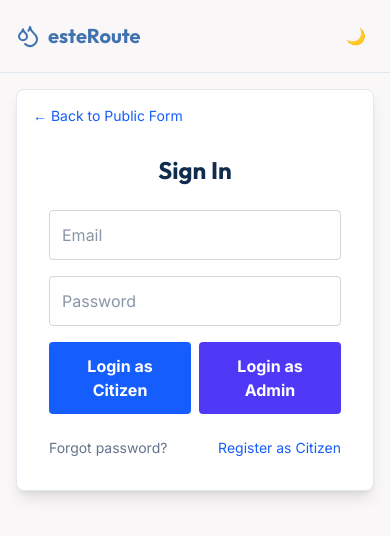
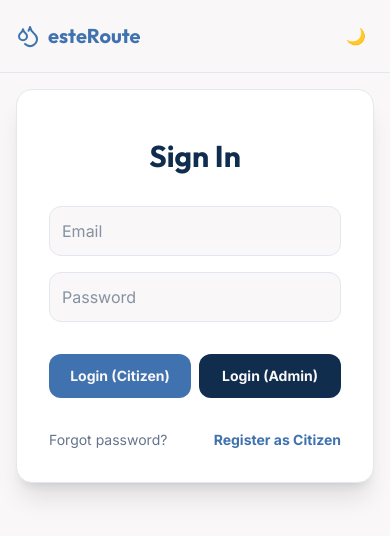
Before and after one commit to Goldenavs/esteRoute, a React (Vite) app in the folder frontend/: page /login in a window 390 px wide. Shown: the top 536 px of the page. Built offline with nearby package versions, Linux system fonts and the light colour scheme.

Commit message:
refactor: remove mobile-first constraints for citizen layout

```diff
--- a/frontend/src/App.tsx
+++ b/frontend/src/App.tsx
@@ -4,7 +4,6 @@ import CitizenLayout from './layouts/CitizenLayout'
 import AdminLayout from './layouts/AdminLayout'
 
 // Auth Pages
-import TemporaryAuth from './pages/auth/TemporaryAuth'
 import UniversalLogin from './pages/auth/UniversalLogin'
 import CitizenRegistration from './pages/auth/CitizenRegistration'
 import PasswordRecovery from './pages/auth/PasswordRecovery'
@@ -28,7 +27,6 @@ function App() {
       <Routes>
         {/* Auth Routing Group */}
         <Route element={<AuthLayout />}>
-          <Route path="/" element={<TemporaryAuth />} />
           <Route path="/login" element={<UniversalLogin />} />
           <Route path="/register" element={<CitizenRegistration />} />
           <Route path="/recovery" element={<PasswordRecovery />} />
@@ -49,8 +47,8 @@ function App() {
           <Route path="archive" element={<HistoricalArchiveView />} />
         </Route>
 
-        {/* Fallback */}
-        <Route path="*" element={<Navigate to="/" replace />} />
+        {/* Fallback to Login */}
+        <Route path="*" element={<Navigate to="/login" replace />} />
       </Routes>
     </Router>
   )
--- a/frontend/src/layouts/CitizenLayout.tsx
+++ b/frontend/src/layouts/CitizenLayout.tsx
@@ -1,5 +1,5 @@
 import { Outlet, Link, useLocation } from 'react-router-dom';
-import { Droplets, Home, MapPin, Activity } from 'lucide-react';
+import { Droplets, Home, MapPin, Activity, LogOut } from 'lucide-react';
 import { useTheme } from '../context/ThemeContext';
 import { clsx } from 'clsx';
 import { twMerge } from 'tailwind-merge';
@@ -18,20 +18,50 @@ export default function CitizenLayout() {
     <div className="min-h-screen bg-app-bg text-text-primary flex flex-col transition-colors duration-300">
       {/* Top Header */}
       <header className="bg-brand-primary text-brand-white p-4 flex justify-between items-center shadow-md border-b border-brand-dark sticky top-0 z-50 transition-colors duration-300">
-        <Link to="/citizen" className="flex items-center gap-2 font-heading font-bold text-xl hover:opacity-80 transition-opacity">
-          <Droplets className="w-6 h-6" />
-          <span>esteRoute Citizen</span>
-        </Link>
+        <div className="flex items-center gap-8">
+          <Link to="/citizen" className="flex items-center gap-2 font-heading font-bold text-xl hover:opacity-80 transition-opacity">
+            <Droplets className="w-6 h-6" />
+            <span>esteRoute Citizen</span>
+          </Link>
+
+          {/* Desktop Nav */}
+          <nav className="hidden md:flex items-center gap-2">
+            {navItems.map((item) => {
+              const isActive = location.pathname === item.path || (item.path !== '/citizen' && location.pathname.startsWith(item.path));
+              return (
+                <Link
+                  key={item.path}
+                  to={item.path}
+                  className={twMerge(
+                    clsx(
+                      "flex items-center gap-2 px-4 py-2 rounded-lg transition-colors font-medium text-sm",
+                      isActive
+                        ? "bg-brand-white/20 text-brand-white"
+                        : "text-brand-light hover:bg-brand-white/10 hover:text-brand-white"
+                    )
+                  )}
+                >
+                  <item.icon className="w-4 h-4" />
+                  <span>{item.name}</span>
+                </Link>
+              );
+            })}
+          </nav>
+        </div>
+
         <div className="flex items-center gap-4">
-          <Link to="/" className="text-sm font-medium hover:text-brand-light transition-colors">Change Role</Link>
           <button onClick={toggleTheme} className="p-2 rounded-full hover:bg-black/10 transition-colors">
             {theme === 'light' ? '🌙' : '☀️'}
           </button>
+          <Link to="/login" className="flex items-center gap-2 text-sm font-medium hover:text-brand-light transition-colors">
+            <LogOut className="w-4 h-4 hidden sm:block" />
+            <span>Logout</span>
+          </Link>
         </div>
       </header>
 
       {/* Main Content Area */}
-      <main className="flex-1 pb-20 md:pb-0 relative animate-fade-in p-4 md:p-6 lg:p-8 max-w-4xl mx-auto w-full">
+      <main className="flex-1 pb-20 md:pb-8 relative animate-fade-in p-4 md:p-6 lg:p-8 max-w-7xl mx-auto w-full">
         <Outlet />
       </main>
 
--- a/frontend/src/pages/auth/UniversalLogin.tsx
+++ b/frontend/src/pages/auth/UniversalLogin.tsx
@@ -3,28 +3,25 @@ import { Link } from 'react-router-dom'
 export default function UniversalLogin() {
   return (
     <div className="w-full flex justify-center">
-      <div className="bg-surface border border-border-subtle text-text-primary p-8 rounded-lg shadow-lg w-full max-w-md relative">
-        <Link to="/" className="absolute top-4 left-4 text-sm text-blue-600 hover:underline">
-          &larr; Back to Public Form
-        </Link>
-        <div className="mt-8 text-center">
-          <h2 className="text-2xl font-bold mb-6">Sign In</h2>
+      <div className="bg-surface border border-border-subtle text-text-primary p-8 rounded-2xl shadow-xl w-full max-w-md relative">
+        <div className="mt-4 text-center">
+          <h2 className="text-3xl font-heading font-bold mb-8">Sign In</h2>
           <div className="space-y-4">
-            <input type="email" placeholder="Email" className="w-full p-3 border border-gray-300 rounded" />
-            <input type="password" placeholder="Password" className="w-full p-3 border border-gray-300 rounded" />
+            <input type="email" placeholder="Email" className="w-full p-3 bg-app-bg border border-border-subtle rounded-xl text-text-primary outline-none focus:border-brand-primary transition-colors" />
+            <input type="password" placeholder="Password" className="w-full p-3 bg-app-bg border border-border-subtle rounded-xl text-text-primary outline-none focus:border-brand-primary transition-colors" />
 
-            <div className="flex gap-2">
-              <Link to="/citizen-dashboard" className="flex-1 bg-blue-600 text-white p-3 rounded font-bold hover:bg-blue-700 transition-colors text-center">
-                Login as Citizen
+            <div className="flex gap-2 pt-4">
+              <Link to="/citizen" className="flex-1 bg-brand-primary text-brand-white p-3 rounded-xl font-bold hover:opacity-90 transition-opacity text-center text-sm sm:text-base">
+                Login (Citizen)
               </Link>
-              <Link to="/admin-dashboard" className="flex-1 bg-indigo-600 text-white p-3 rounded font-bold hover:bg-indigo-700 transition-colors text-center">
-                Login as Admin
+              <Link to="/admin" className="flex-1 bg-brand-dark text-brand-white p-3 rounded-xl font-bold hover:opacity-90 transition-opacity text-center text-sm sm:text-base">
+                Login (Admin)
               </Link>
             </div>
           </div>
-          <div className="mt-6 text-sm text-text-secondary flex justify-between">
-            <Link to="/recovery" className="hover:underline">Forgot password?</Link>
-            <Link to="/register" className="hover:underline text-blue-600">Register as Citizen</Link>
+          <div className="mt-8 text-sm text-text-secondary flex justify-between">
+            <Link to="/recovery" className="hover:text-brand-primary transition-colors">Forgot password?</Link>
+            <Link to="/register" className="text-brand-primary font-bold hover:opacity-80 transition-opacity">Register as Citizen</Link>
           </div>
         </div>
       </div>
```
